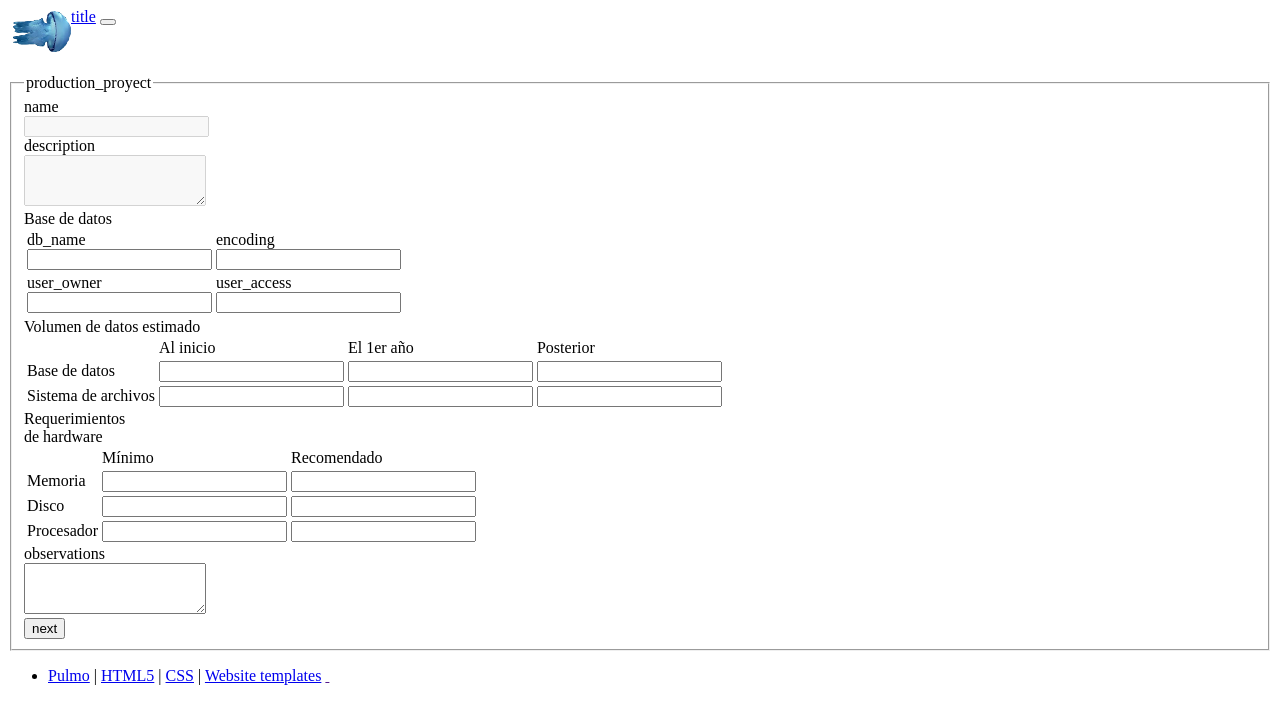
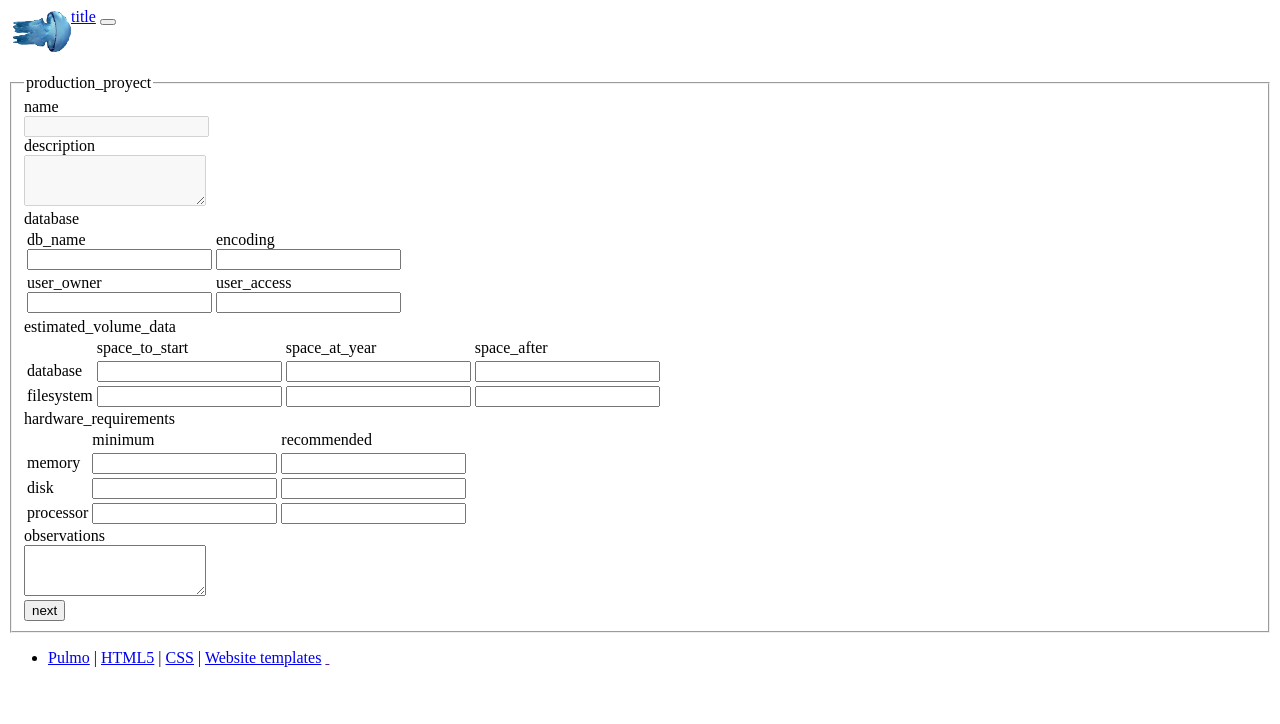
Before and after one commit to efornal/pulmo, a Django app: template templates/production_step1.html in a window 1280 px wide. Shown: the top 724 px of the page. Run offline with Django 3.2, Linux system fonts and the light colour scheme; the template is opened without the code that fills it, so the values that code supplies are empty; some libraries are stand-ins or nearby versions.

Commit message:
translations for forms

```diff
--- a/templates/production_step.html
+++ b/templates/production_step.html
@@ -67,7 +67,7 @@
               <label class="col-sm-2 control-label" for="textinput">{{ _('proyect') }}</label>
               <div class="col-sm-8">
                 <select class="form-control" id="select" name='id' >
-                  <option value=''>Seleccione una opción</option>
+                  <option value=''>{{_('select_an_option')}}</option>
                   {% for p in proyects %}
                     <option value='{{ p.id }}'> {{ p.name }} </option>
                   {% endfor%}
--- a/templates/production_step1.html
+++ b/templates/production_step1.html
@@ -51,7 +51,7 @@
 
 
               <div class="form-group">
-                <label class="col-sm-2 control-label" for="textinput">Base de datos</label>
+                <label class="col-sm-2 control-label" for="textinput">{{_('database')}}</label>
                 <div class="col-sm-10">
  		  <table class="table table-bordered table-hover" id="tab_logic">
 
@@ -101,21 +101,21 @@
 
 
               <div class="form-group">
-                <label class="col-sm-2 control-label" for="textinput">Volumen de datos estimado</label>
+                <label class="col-sm-2 control-label" for="textinput">{{_('estimated_volume_data')}}</label>
                 <div class="col-sm-10">
  		  <table class="table table-bordered table-hover" id="tab_logic">
 		    <thead>
 		      <tr >
                         <td class="text-center"></td>
-                        <td class="text-center">Al inicio</td>
-                        <td class="text-center">El 1er año</td>
-		        <td class="text-center">Posterior</td>
+                        <td class="text-center">{{_('space_to_start')}}</td>
+                        <td class="text-center">{{_('space_at_year')}}</td>
+		        <td class="text-center">{{_('space_after')}}</td>
 		      </tr>
 		    </thead>
                     <tbody>
 		      <tr>
                         <td>
-			  <label class="col-sm-12 control-label" for="textinput">Base de datos</label>
+			  <label class="col-sm-12 control-label" for="textinput">{{_('database')}}</label>
 		        </td>
                         <td>
 			  <input type="text" name='db_space_to_start' placeholder='' class="form-control"/>
@@ -129,7 +129,7 @@
 		      </tr>
 		      <tr>
                         <td>
-			  <label class="col-sm-12 control-label" for="textinput">Sistema de archivos</label>
+			  <label class="col-sm-12 control-label" for="textinput">{{_('filesystem')}}</label>
 		        </td>
                         <td >
 			  <input type="text" name='fs_space_to_start' placeholder='' class="form-control"/>
@@ -147,20 +147,20 @@
               </div>
 
               <div class="form-group">
-                <label class="col-sm-2 control-label" for="textinput">Requerimientos <br>de hardware</label>
+                <label class="col-sm-2 control-label" for="textinput">{{_('hardware_requirements')}}</label>
                 <div class="col-sm-10">
  		  <table class="table table-bordered table-hover" id="tab_logic">
 		    <thead>
 		      <tr >
                         <td class="text-center"></td>
-                        <td class="text-center">Mínimo</td>
-		        <td class="text-center">Recomendado</td>
+                        <td class="text-center">{{_('minimum')}}</td>
+		        <td class="text-center">{{_('recommended')}}</td>
 		      </tr>
 		    </thead>
                     <tbody>
 		      <tr>
                         <td>
-			  <label class="col-sm-12 control-label" for="textinput">Memoria</label>
+			  <label class="col-sm-12 control-label" for="textinput">{{_('memory')}}</label>
 		        </td>
                         <td>
 			  <input type="text" name='minimum_memory' placeholder='' class="form-control"/>
@@ -171,7 +171,7 @@
 		      </tr>
 		      <tr>
                         <td data-name="names" >
-			  <label class="col-sm-12 control-label" for="textinput">Disco</label>
+			  <label class="col-sm-12 control-label" for="textinput">{{_('disk')}}</label>
 		        </td>
                         <td data-name="names" >
 			  <input type="text" name='minimum_disk_space' placeholder='' class="form-control"/>
@@ -182,7 +182,7 @@
 		      </tr>
 		      <tr>
                         <td>
-			  <label class="col-sm-12 control-label" for="textinput">Procesador</label>
+			  <label class="col-sm-12 control-label" for="textinput">{{_('processor')}}</label>
 		        </td>
                         <td>
 			  <input type="text" name='minimum_processor' placeholder='' class="form-control"/>
--- a/templates/production_step2.html
+++ b/templates/production_step2.html
@@ -35,7 +35,7 @@
 
             <div class="bs-component">
               <ul class="nav nav-tabs">
-                <li class="active"><a href="#home" data-toggle="tab">Requerimientos de software</a></li>
+                <li class="active"><a href="#home" data-toggle="tab">{{_('')}}Requerimientos de software</a></li>
               </ul>
 
               <div id="myTabContent" class="tab-content">
```
Also changed, not shown: templates/new_step2.html (+4 -4 lines), templates/new_step3.html (+9 -9 lines), templates/new_step4.html (+6 -6 lines), templates/new_step5.html (+6 -6 lines), templates/production_step3.html (+10 -10 lines), templates/production_step4.html (+5 -5 lines), templates/production_step5.html (+5 -5 lines), locale/en/LC_MESSAGES/django.po, locale/es/LC_MESSAGES/django.po.
